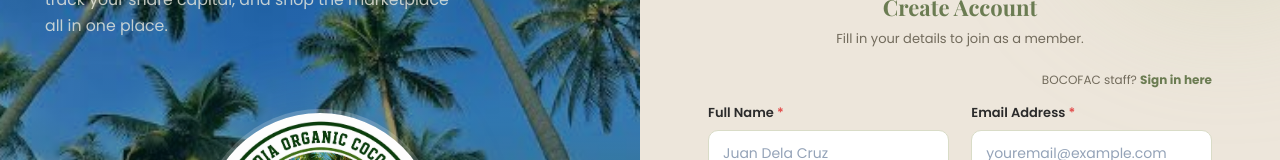
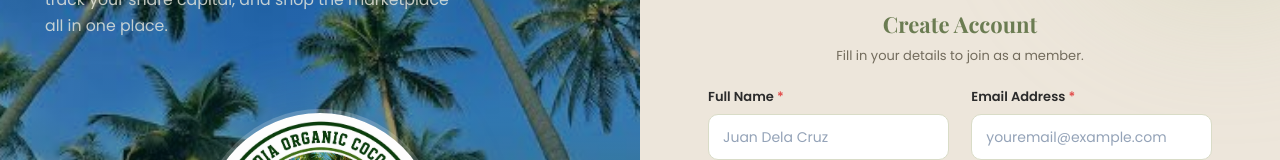
Before and after one commit to junah2/bocofac, a React (Create React App) app in the folder frontend/: page / in a window 1280 px wide. Both pictures are taken after a click on the button "SIGN UP". Shown: the part 204-364 px from the top of the page. Built offline with nearby package versions, Linux system fonts and the light colour scheme; no server answers; a web font is replaced by a local one.

Commit message:
Remove redundant staff sign-in link from Create Account
Sign-in is already one shared form for every role, so the "BOCOFAC staff?
Sign in here" link duplicated the regular "Sign In" link right below it.

```diff
--- a/frontend/src/pages/AuthPages.jsx
+++ b/frontend/src/pages/AuthPages.jsx
@@ -211,19 +211,10 @@ export function SignupPage({ setPage, setUser, onToast }) {
           </div>
 
           {/* This form only ever creates a Member account - Admin and Board
-              accounts aren't self-registered. Sign-in is one shared form for
-              every role (see SigninPage below), so this is just a quiet link
-              over to it for the rare staff member landing on this page. */}
-          <p style={{ textAlign: 'right', marginBottom: 14, fontSize: 12, color: 'var(--text-muted)' }}>
-            BOCOFAC staff?{' '}
-            <button
-              type="button"
-              onClick={() => setPage('signin')}
-              style={{ color: 'var(--green)', background: 'none', border: 'none', cursor: 'pointer', fontWeight: 700, fontSize: 12, padding: 0 }}
-            >
-              Sign in here
-            </button>
-          </p>
+              accounts aren't self-registered. Everyone, staff included,
+              signs in through the same shared form via the "Sign In" link
+              below (see SigninPage), so no separate staff link is needed
+              here. */}
 
           <div className="grid grid-cols-1 sm:grid-cols-2 gap-x-5">
             <FormInput label="Full Name" name="name" autoComplete="name" placeholder="Juan Dela Cruz" value={form.name} onChange={set('name')} onBlur={handleBlur('name')} error={errors.name} required />
```
